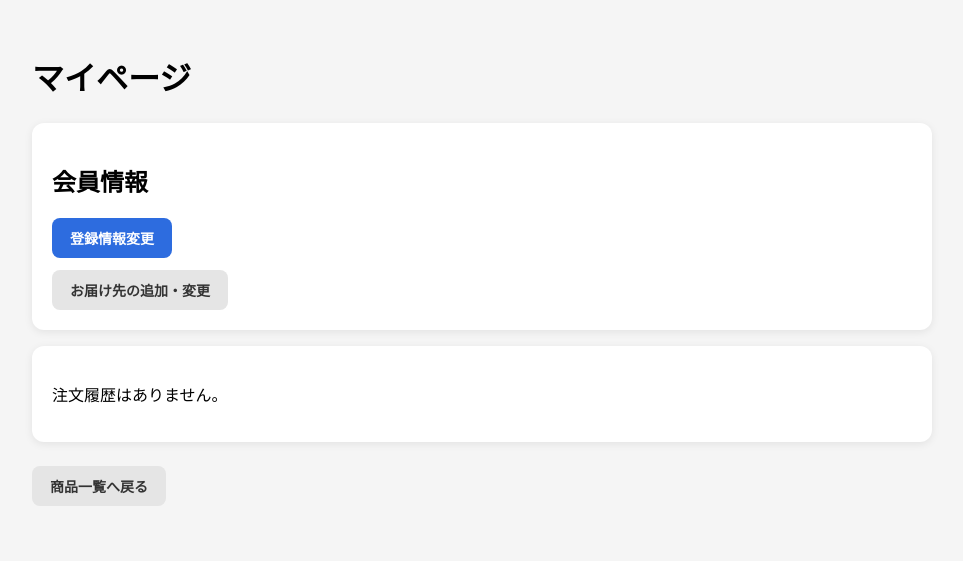
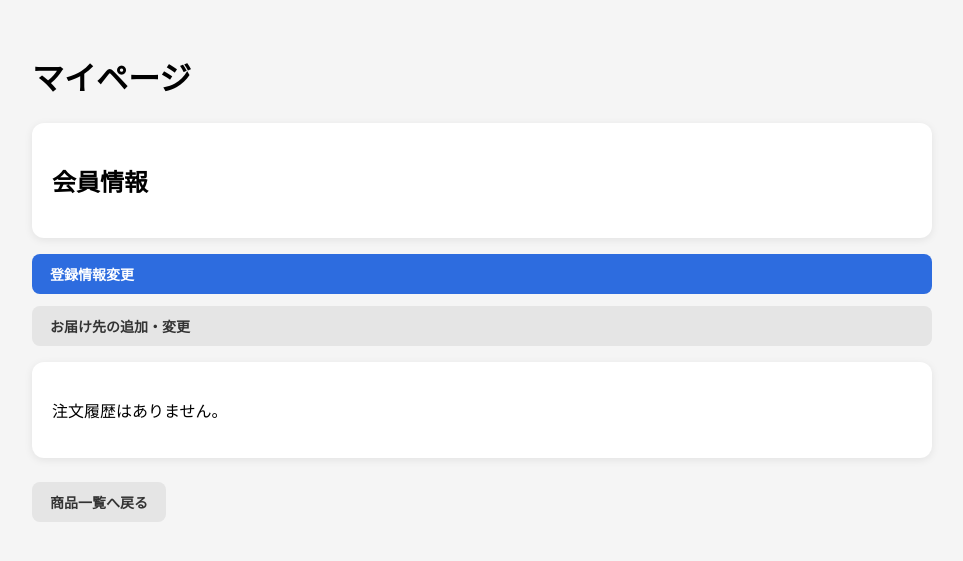
Before and after one commit to 0501f373/login-app, a Django app: page /mypage/ in a window 1280 px wide. Shown: the part 56-617 px from the top of the page, without its empty margins (158-1121 px from the left). Run offline with Django 5.2, Linux system fonts and the light colour scheme; the visitor is signed in with stand-in values (Sample User, id 1); data comes from the database, SQL or seed files in the repository.

```diff
--- a/templates/accounts/mypage.html
+++ b/templates/accounts/mypage.html
@@ -100,8 +100,9 @@
 
     <div class="form-card">
         <h2>会員情報</h2>
+    </div>
 
-        <div style="display:flex; flex-direction:column; gap:12px; align-items:flex-start;">
+    <div style="margin: 16px 0; display:flex; flex-direction:column; gap:12px;">
         <a href="{% url 'mypage_profile_edit' %}" class="btn btn-primary">
             登録情報変更
         </a>
@@ -110,15 +111,15 @@
             お届け先の追加・変更
         </a>
     </div>
-    </div>
 
 
     {% if orders %}
         <div class="order-card">
             <h2>注文履歴</h2>
+            <p>注文履歴を確認できます</p>
+        </div>
 
-            <p>注文履歴を確認できます</p>
-
+        <div style="margin-top: 12px;">
             <a href="{% url 'order_list' %}" class="btn btn-primary">
                 注文履歴を見る
             </a>
```
Lines whose indentation alone changed are shown as unchanged.
